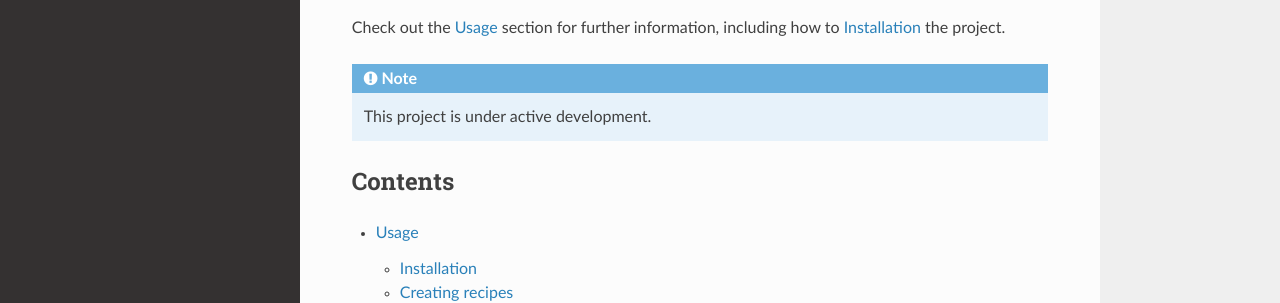
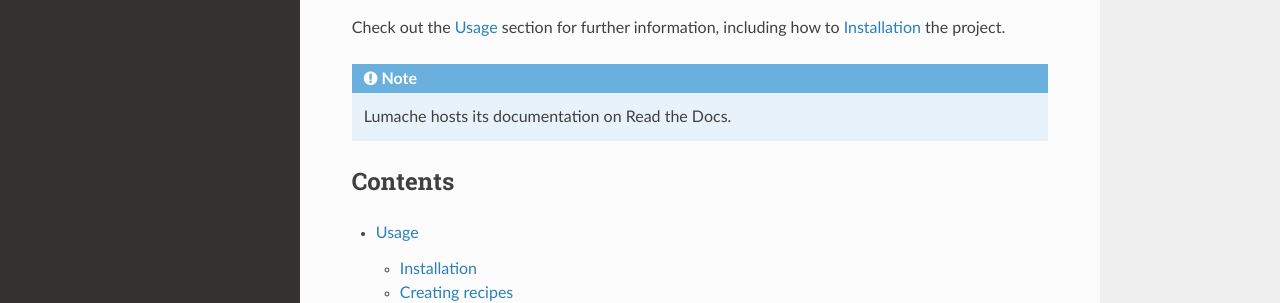
Before and after one commit to pot3k/rtd-tutorial, a Sphinx documentation site: the page built from docs/source/index.rst, in a window 1280 px wide. Shown: the part 240-543 px from the top of the page. Built offline with Sphinx 7.4.7 and the Read the Docs theme 3.1.0, drawn with Linux system fonts in a browser that asks for light colours.

Commit message:
Update index.rst
updated index , first edit

```diff
--- a/docs/source/index.rst
+++ b/docs/source/index.rst
@@ -11,7 +11,7 @@ how to :ref:`installation` the project.
 
 .. note::
 
-   This project is under active development.
+  Lumache hosts its documentation on Read the Docs.
 
 Contents
 --------
```
